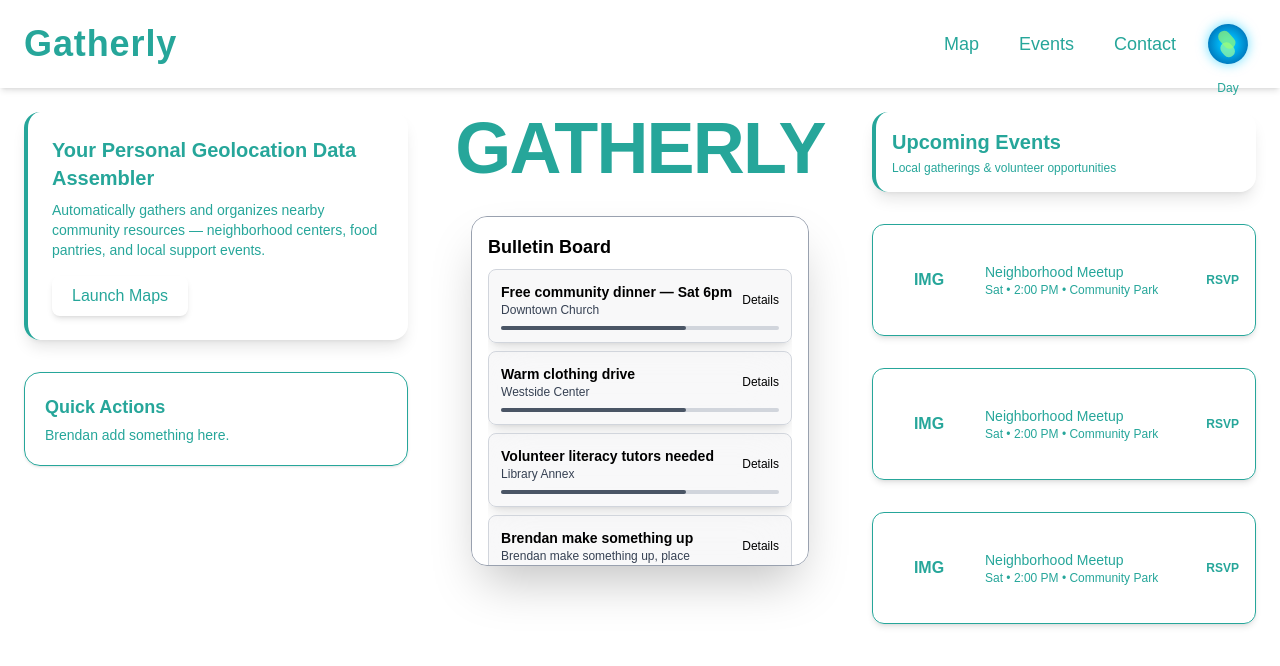
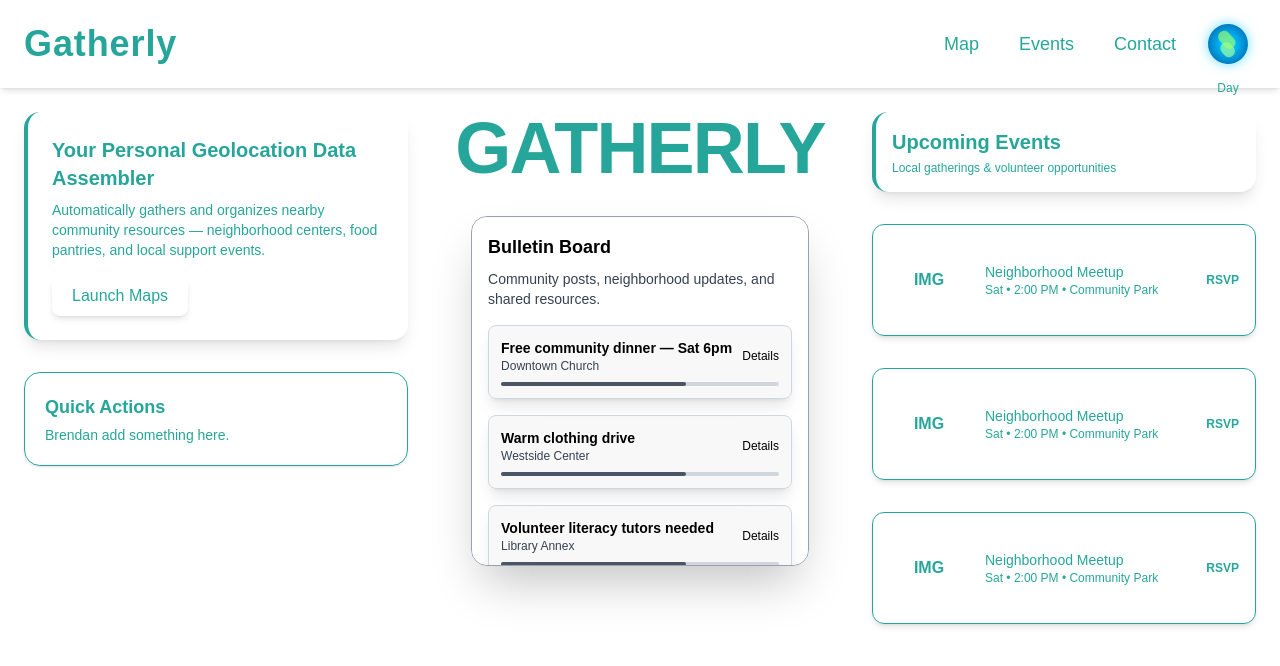
Before and after one commit to TSA-Group/tsa_group_starter, a Next.js app: page / in a window 1280 px wide. Shown: the top 666 px of the page. Built offline with nearby package versions, Linux system fonts and the light colour scheme.

Commit message:
Update page.tsx

```diff
--- a/app/page.tsx
+++ b/app/page.tsx
@@ -101,34 +101,44 @@ export default function Home() {
   className="w-full md:w-[88%] h-[350px] bg-white/60 dark:bg-black/60 backdrop-blur-xl rounded-2xl border border-gray-400 dark:border-gray-600 shadow-2xl p-4 relative overflow-y-auto scrollbar-thin scrollbar-thumb-gray-400 scrollbar-track-gray-100 dark:scrollbar-thumb-gray-600 dark:scrollbar-track-gray-800 transition-colors duration-300"
   whileHover={{ scale: 1.01 }}
 >
-            <h3 className="text-lg font-semibold text-black dark:text-white mb-2">Bulletin Board</h3>
-            <div className="h-full overflow-y-auto">
+  <h3 className="text-lg font-semibold text-black dark:text-white mb-2">
+    Bulletin Board
+  </h3>
+  <p className="text-sm text-gray-700 dark:text-gray-300 mb-4">
+    Community posts, neighborhood updates, and shared resources.
+  </p>
+
+  <ul className="space-y-4">
     {[
       { title: "Free community dinner — Sat 6pm", meta: "Downtown Church" },
       { title: "Warm clothing drive", meta: "Westside Center" },
       { title: "Volunteer literacy tutors needed", meta: "Library Annex" },
-                { title: "Brendan make something up", meta: "Brendan make something up, place" },
-                { title: "Brendan make something up", meta: "Brendan make something up, place" },
-                { title: "Brendan make something up", meta: "Brendan make something up, place" },
+      { title: "Brendan make something up", meta: "Some place" },
     ].map((item, i) => (
-                <motion.div
+      <li
         key={i}
-                  variants={cardPop}
-                  className="bg-gray-100/60 dark:bg-gray-900/60 backdrop-blur-xl border border-gray-300 dark:border-gray-600 rounded-lg p-3 mb-2 shadow-lg hover:shadow-xl transition"
+        className="bg-gray-100/60 dark:bg-gray-900/60 backdrop-blur-xl border border-gray-300 dark:border-gray-600 rounded-lg p-3 shadow-lg hover:shadow-xl transition"
       >
-                  <div className="flex justify-between items-center">
+        <div className="flex justify-between items-center mb-2">
           <div>
-                      <div className="text-sm font-semibold text-black dark:text-white">{item.title}</div>
-                      <div className="text-xs text-gray-700 dark:text-gray-300">{item.meta}</div>
+            <div className="text-sm font-semibold text-black dark:text-white">
+              {item.title}
             </div>
-                    <div className="text-xs text-black dark:text-white font-medium">Details</div>
+            <div className="text-xs text-gray-700 dark:text-gray-300">
+              {item.meta}
             </div>
-                  <div className="h-1 w-full bg-gray-300 dark:bg-gray-700 mt-2 rounded-full">
+          </div>
+          <div className="text-xs text-black dark:text-white font-medium">
+            Details
+          </div>
+        </div>
+        {/* Progress bar */}
+        <div className="h-1 w-full bg-gray-300 dark:bg-gray-700 rounded-full">
           <div className="h-1 bg-gray-600 dark:bg-gray-300 rounded-full w-2/3"></div>
         </div>
-                </motion.div>
+      </li>
     ))}
-            </div>
+  </ul>
         </motion.div>
         </motion.section>
 
```
Lines whose indentation alone changed are shown as unchanged.
